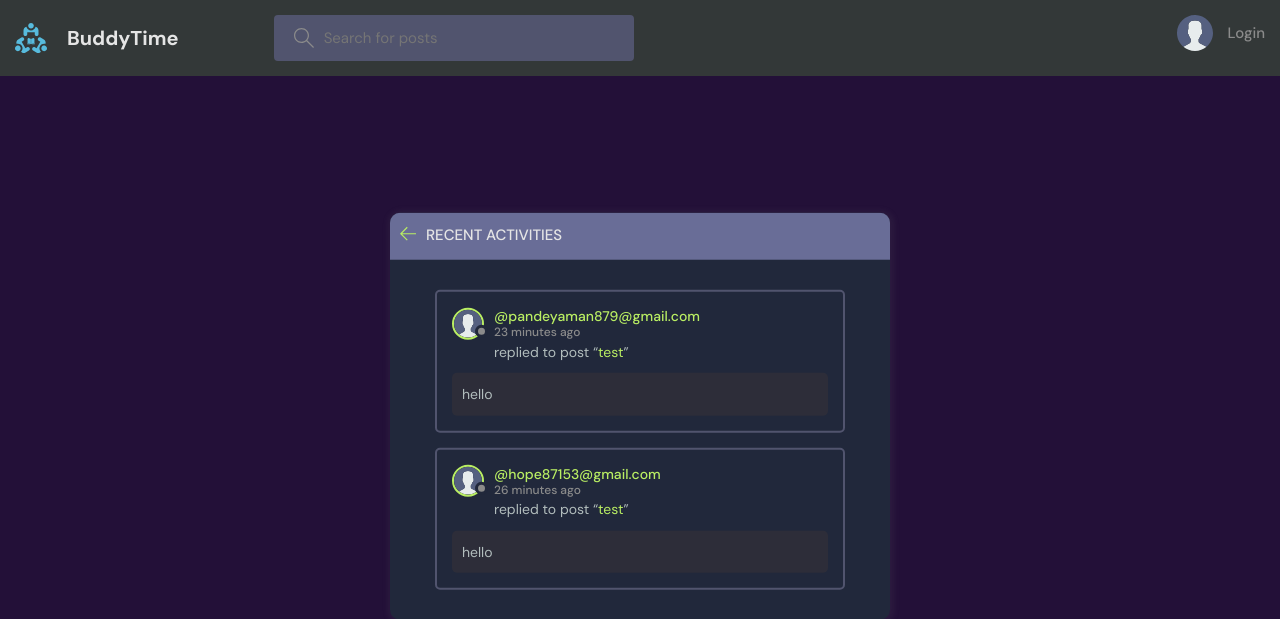
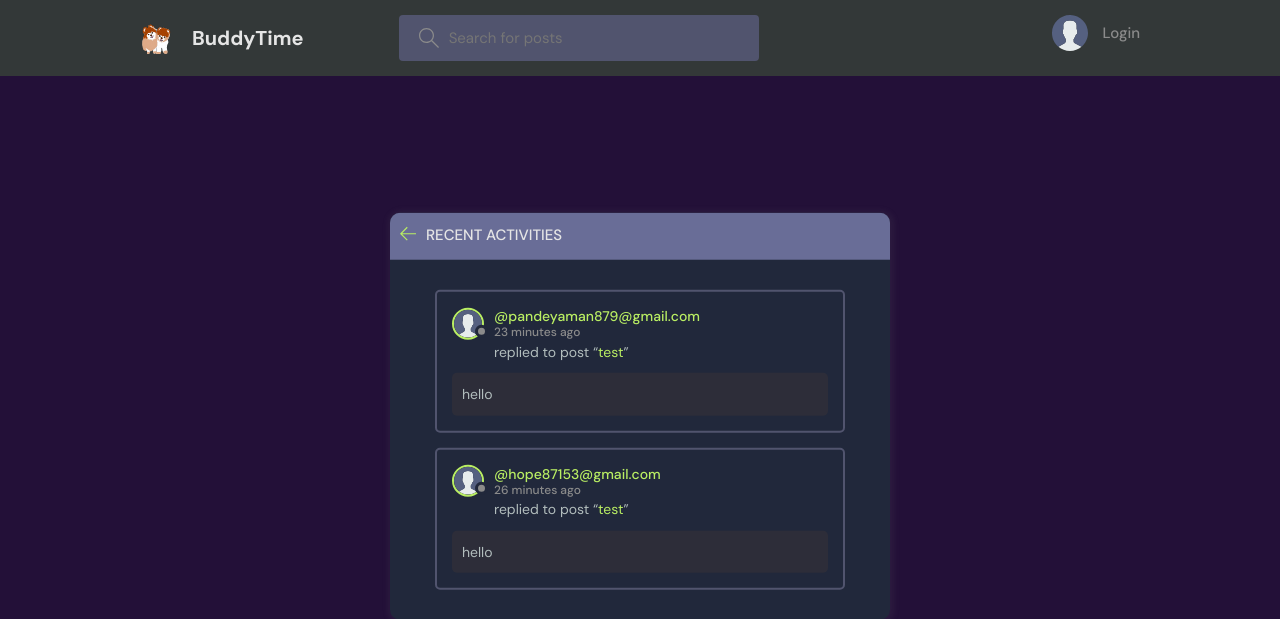
Before and after one commit to amanpandey-crypto/BuddyTime, a Django app: page /activity/ in a window 1280 px wide. Shown: the top 619 px of the page. Run offline with Django 3.2, Linux system fonts and the light colour scheme; data comes from the database, SQL or seed files in the repository; both versions use the stored data as it was after the commit; parts of the project's set-up code (start-up, migrations or seed data) failed here and were passed over.

Commit message:
added css

```diff
--- a/static/styles/style.css
+++ b/static/styles/style.css
@@ -64,8 +64,8 @@ a {
 
 /*========== components ==========*/
 .container {
-  max-width: 150rem;
-  width: 100%;
+  max-width: 100rem;
+  width: 90%;
   margin: auto;
 }
 
--- a/templates/navbar.html
+++ b/templates/navbar.html
@@ -2,7 +2,7 @@
 <header class="header header--loggedIn" style= "background-color: rgb(51, 56, 56)">
     <div class="container">
         <a href="{% url 'home' %}" class="header__logo">
-            <img src="{% static 'images/logo.svg' %}" />
+            <img src="{% static 'images/buddyandboo.svg' %}" />
             <h1>BuddyTime</h1>
         </a>
         <form class="header__search" method="GET" action="{% url 'home' %}">
```
Also changed, not shown: db.sqlite3, static/images/buddyandboo.svg (added), static/images/telegram.svg (added).
